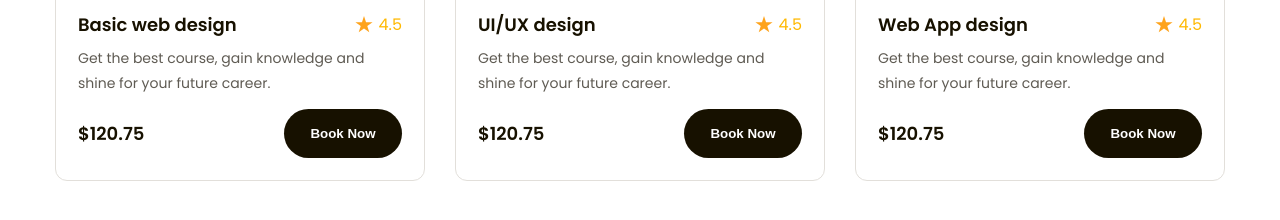
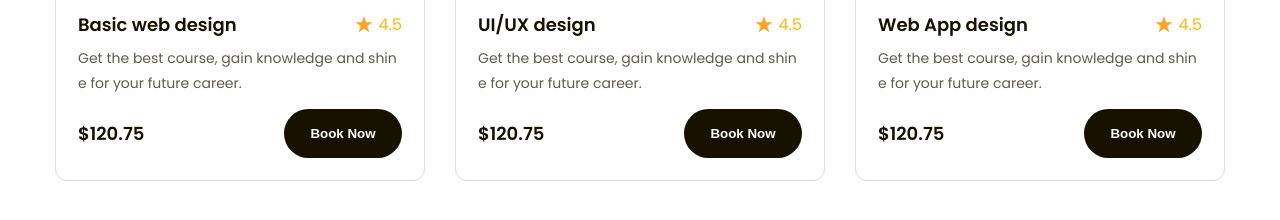
Before and after one commit to kienhao2209/f8-htmlcss-02, a plain HTML site: page index.html in a window 1280 px wide. Shown: the part 1564-1784 px from the top of the page. Drawn offline with Linux system fonts and the light colour scheme.

Commit message:
Làm phần Popular #3

```diff
--- a/assets/css/styles.css
+++ b/assets/css/styles.css
@@ -67,6 +67,17 @@
     max-width: calc(100% - 48px);
     margin-left: auto;
     margin-right: auto;
+}
+
+.line-clamp {
+    display: -webkit-box;
+    -webkit-line-clamp: var(--line-clamp, 1);
+    -webkit-box-orient: vertical;
+    overflow: hidden;
+}
+
+.break-all {
+    word-break: break-all;
 }
 
 /* Header */
@@ -350,11 +361,17 @@
     justify-content: space-between;
 }
 
+.popular .course-item .title {
+    --line-clamp: 1;
+}
+
 .popular .course-item .title a {
+    padding-right: 6px;
     color: #171100;
     font-size: 1.8rem;
     font-weight: 600;
     line-height: 1.66;
+    display: -webkit-box;
 }
 
 .popular .course-item .value {
@@ -366,6 +383,7 @@
 }
 
 .popular .course-item .desc {
+    --line-clamp: 2;
     margin-top: 6px;
     font-size: 1.4rem;
     line-height: 1.85;
--- a/index.html
+++ b/index.html
@@ -209,7 +209,11 @@
                             <div class="info">
                                 <div class="head">
                                     <h3 class="title">
-                                        <a href="#!">Basic web design</a>
+                                        <a
+                                            href="#!"
+                                            class="line-clamp break-all"
+                                            >Basic web design</a
+                                        >
                                     </h3>
                                     <div class="rating">
                                         <img
@@ -220,7 +224,7 @@
                                         <span class="value">4.5</span>
                                     </div>
                                 </div>
-                                <p class="desc">
+                                <p class="desc line-clamp break-all">
                                     Get the best course, gain knowledge and
                                     shine for your future career.
                                 </p>
@@ -245,7 +249,11 @@
                             <div class="info">
                                 <div class="head">
                                     <h3 class="title">
-                                        <a href="#!">UI/UX design</a>
+                                        <a
+                                            href="#!"
+                                            class="line-clamp break-all"
+                                            >UI/UX design</a
+                                        >
                                     </h3>
                                     <div class="rating">
                                         <img
@@ -256,7 +264,7 @@
                                         <span class="value">4.5</span>
                                     </div>
                                 </div>
-                                <p class="desc">
+                                <p class="desc line-clamp break-all">
                                     Get the best course, gain knowledge and
                                     shine for your future career.
                                 </p>
@@ -281,7 +289,11 @@
                             <div class="info">
                                 <div class="head">
                                     <h3 class="title">
-                                        <a href="#!">Web App design</a>
+                                        <a
+                                            href="#!"
+                                            class="line-clamp break-all"
+                                            >Web App design</a
+                                        >
                                     </h3>
                                     <div class="rating">
                                         <img
@@ -292,7 +304,7 @@
                                         <span class="value">4.5</span>
                                     </div>
                                 </div>
-                                <p class="desc">
+                                <p class="desc line-clamp break-all">
                                     Get the best course, gain knowledge and
                                     shine for your future career.
                                 </p>
```
